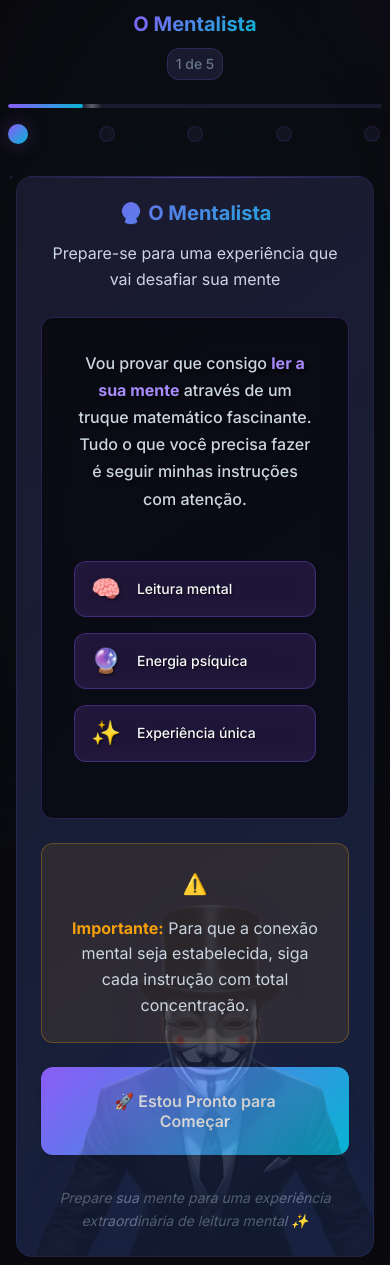
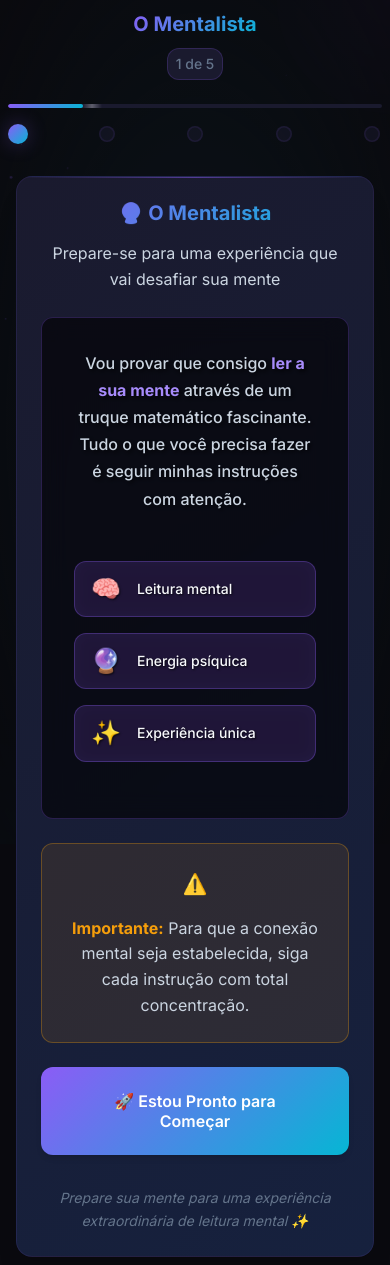
Before and after one commit to davidassef/OMentalista, a React (Vite) app: page / in a window 390 px wide. Built offline with nearby package versions, Linux system fonts and the light colour scheme.

Commit message:
Remove: Complete removal of mentalista image from JSX, CSS and mobile optimizations

```diff
--- a/src/components/steps/WelcomeStep.css
+++ b/src/components/steps/WelcomeStep.css
@@ -14,34 +14,11 @@
   z-index: 2;            /* Fica acima da imagem de fundo */
 }
 
-/* Container da imagem de fundo do Mentalista */
-.mentalista-image-container {
-  position: fixed;        /* Fixo na tela, não move com scroll */
-  bottom: 0;             /* Alinhado ao fundo da tela */
-  left: 0;               /* Alinhado à esquerda */
-  z-index: 1;            /* Fica atrás do conteúdo principal */
-  width: 100vw;          /* Largura total da viewport */
-  height: 100vh;         /* Altura total da viewport */
-  display: flex;         /* Layout flexível */
-  align-items: flex-end; /* Alinha imagem ao fundo */
-  justify-content: center; /* Centraliza horizontalmente no container */
-  pointer-events: none;  /* Não interfere com cliques */
-}
 
-/* Imagem do Mentalista de fundo */
-.mentalista-image {
-  width: 70vw;           /* Aumentado para 70% para mostrar mais do personagem */
-  max-width: 700px;      /* Aumentado para 700px */
-  height: auto;          /* Altura proporcional */
-  object-fit: contain;   /* Mantém proporções da imagem */
-  opacity: 0.2;          /* Transparência para não ofuscar o conteúdo */
-  filter: blur(0.1px) drop-shadow(0 25px 60px rgba(139, 92, 246, 0.5)); /* Efeito de desfoque e sombra roxa fixo */
-  transform: translateX(-67%); /* Desloca a imagem em -67% de sua própria largura para compensar o espaço transparente e centralizar o personagem visualmente */
-  will-change: transform, opacity; /* Otimização para animações */
-  backface-visibility: hidden; /* Melhora performance de animações */
-}
 
-/* Efeito hover removido conforme solicitado */
+
+
+
 
 /* Container da descrição principal com efeito glassmorphism */
 .welcome-description {
--- a/src/components/steps/WelcomeStep.jsx
+++ b/src/components/steps/WelcomeStep.jsx
@@ -1,8 +1,6 @@
 import { motion } from 'framer-motion'
-import { useState, useEffect } from 'react'
 import { Card, CardHeader, CardContent, CardFooter } from '../ui/Card'
 import { Button } from '../ui/Button'
-import mentalistaImage from '../../assets/Mentalista sem fundo.png'
 import './WelcomeStep.css'
 
 /**
@@ -12,17 +10,6 @@
  * @param {Function} onNext - Função chamada para avançar para o próximo passo
  */
 export function WelcomeStep({ onNext }) {
-  const [showMentalistaImage, setShowMentalistaImage] = useState(false)
-
-  useEffect(() => {
-    // Aguarda 1.5 segundos para que outros elementos sejam renderizados primeiro
-    // Criando o efeito mágico de aparição da imagem
-    const timer = setTimeout(() => {
-      setShowMentalistaImage(true)
-    }, 1500)
-
-    return () => clearTimeout(timer)
-  }, [])
 
   return (
     <Card className="welcome-step">
@@ -38,22 +25,7 @@
           animate={{ opacity: 1, y: 0 }}
           transition={{ duration: 0.6, delay: 0.3 }}
         >
-          {showMentalistaImage && (
-            <motion.div
-              className="mentalista-image-container"
-              initial={{ opacity: 0, scale: 0.8 }}
-              animate={{ opacity: 1, scale: 1 }}
-              transition={{ duration: 1.2, ease: "easeOut" }}
-            >
-              <img
-                src={mentalistaImage}
-                alt="O Mentalista"
-                className="mentalista-image"
-                loading="lazy"
-                onLoad={() => console.log('Imagem do Mentalista carregada com sucesso!')}
-              />
-            </motion.div>
-          )}
+
 
           <div className="welcome-description">
             <p>
--- a/src/styles/mobile-optimizations.css
+++ b/src/styles/mobile-optimizations.css
@@ -1,7 +1,6 @@
 /* Otimizações específicas para performance mobile */
 
 /* Força aceleração de hardware para elementos críticos */
-.mentalista-image,
 .welcome-content,
 .card,
 .button {
@@ -46,12 +45,7 @@
     background: rgba(0, 0, 0, 0.95) !important;
   }
 
-  /* Remove filtros da imagem do mentalista */
-  .mentalista-image {
-    filter: none !important;
-    opacity: 0.03 !important;
-    transform: translateX(-50%) scale(0.7) !important;
-  }
+
 
   /* Desabilita todas as animações */
   *,
@@ -92,10 +86,7 @@
     display: none;
   }
 
-  .mentalista-image {
-    opacity: 0.05;
-    filter: none;
-  }
+
 }
 
 /* Otimizações para bateria baixa */
@@ -127,9 +118,7 @@
     display: none !important;
   }
 
-  .mentalista-image {
-    opacity: 0.02 !important;
-  }
+
 }
 
 /* Otimizações para dispositivos antigos detectados via JavaScript */
@@ -143,10 +132,7 @@
     display: none !important;
   }
 
-  .mentalista-image {
-    opacity: 0.05 !important;
-    filter: none !important;
-  }
+
 
   .welcome-description,
   .feature-item,
@@ -172,20 +158,3 @@
     display: none !important;
   }
 }
-
-/* Otimizações específicas para melhorar z-index e sobreposição */
-@media (max-width: 414px) {
-  .mentalista-image-container {
-    z-index: -2 !important;
-  }
-
-  .welcome-content {
-    z-index: 10 !important;
-    position: relative !important;
-  }
-
-  .welcome-description {
-    z-index: 11 !important;
-    position: relative !important;
-  }
-}
```
